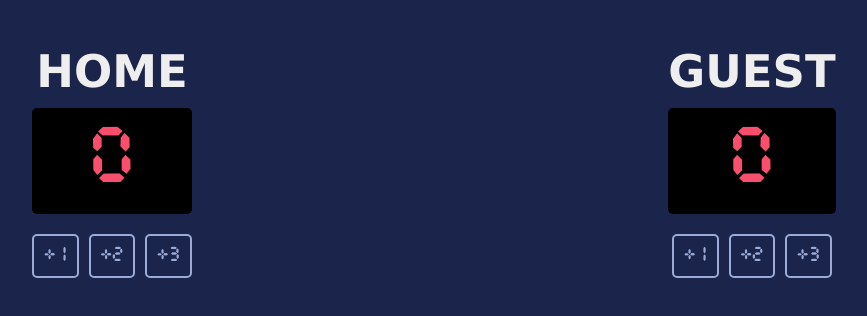
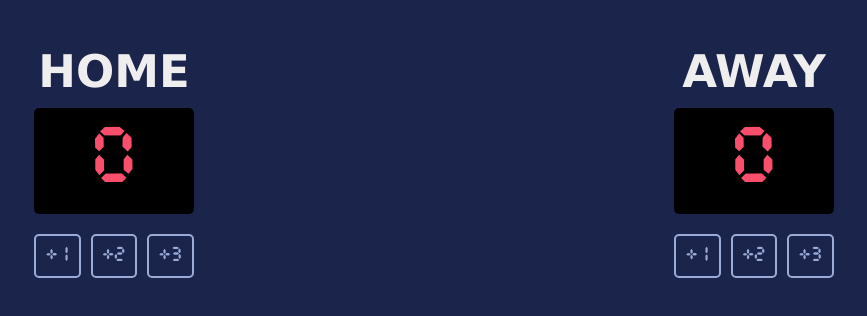
Before and after one commit to hipstrdoofus/basketball-scoreboard, a plain HTML site: page Basketball Scoreboard - Github/index.html in a window 1280 px wide. Shown: the whole page, without its empty margins (206-1073 px from the left). Drawn offline with Linux system fonts and the light colour scheme.

Commit message:
Updated the score header to 'away'

```diff
--- a/Basketball Scoreboard - Github/index.html
+++ b/Basketball Scoreboard - Github/index.html
@@ -14,7 +14,7 @@
                 </div>
             </div>
             <div>
-                <h3 class="team-label">GUEST</h3>
+                <h3 class="team-label">AWAY</h3>
                 <div id="guest-score" class="score">0</div>
                 <div class="button-group">
                     <button id="add-one-guest" class="score-button" onclick="addOneGuest()">+1</button>
```
